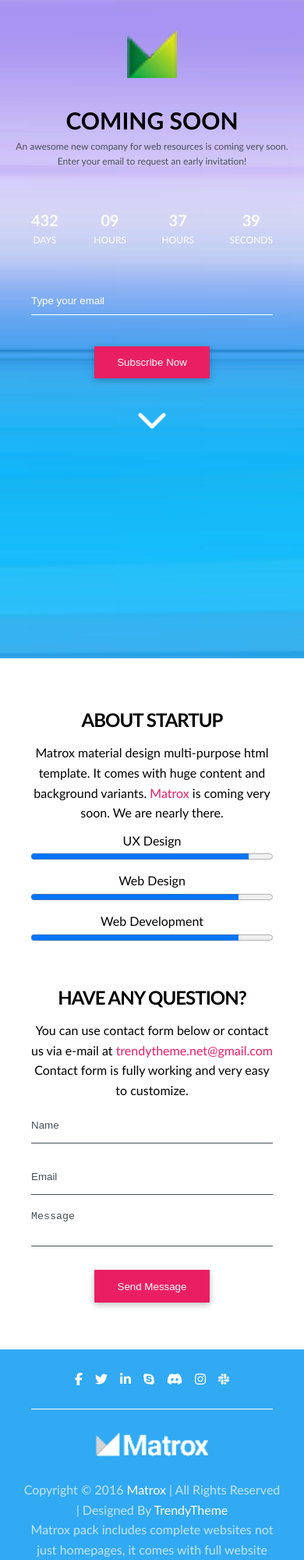
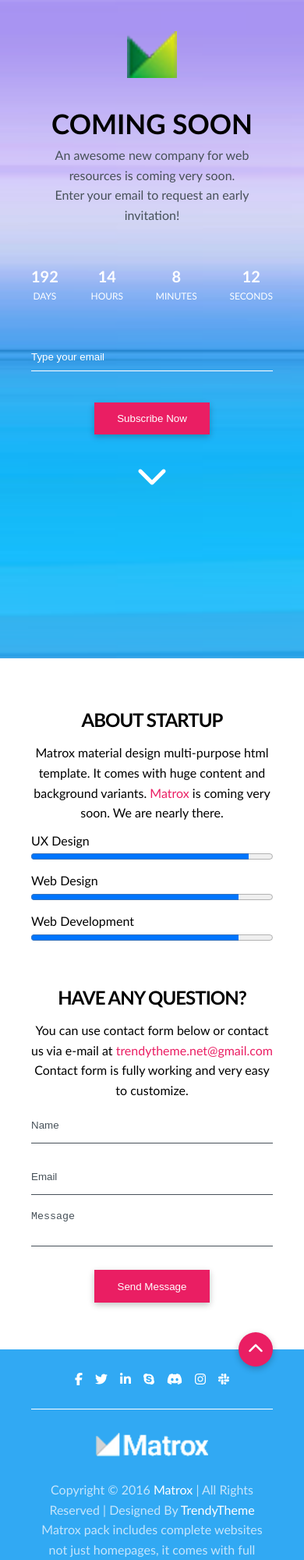
Before and after one commit to anonsas/06-matrox-website, a website: page index.html in a window 390 px wide. Shown: the top 2000 px of the page at 78% size. Drawn offline with Linux system fonts and the light colour scheme.

```diff
--- /dev/null
+++ b/app.js
@@ -0,0 +1,26 @@
+const secondsEl = document.getElementById('seconds');
+const minutesEl = document.getElementById('minutes');
+const hoursEl = document.getElementById('hours');
+const daysEl = document.getElementById('days');
+
+function clockHandler() {
+  const newYear = new Date(2022, 11, 31, 23, 59, 59);
+  const now = new Date();
+
+  const difference = newYear.getTime() - now.getTime();
+  const seconds = Math.floor((difference / 1000) % 60);
+  const mins = Math.floor((difference / 1000 / 60) % 60);
+  const hours = Math.floor((difference / 1000 / 60 / 60) % 24) - 1;
+  const days = Math.floor(difference / 1000 / 60 / 60 / 24);
+
+  console.log(days, hours, mins, seconds);
+
+  secondsEl.textContent = seconds;
+  minutesEl.textContent = mins;
+  hoursEl.textContent = hours;
+  daysEl.textContent = days;
+}
+
+setInterval(() => {
+  clockHandler();
+}, 1000);
--- a/css/base/breakpoints.css
+++ b/css/base/breakpoints.css
@@ -2,44 +2,52 @@
   width: 100%;
 }
 
-.container > .row {
+.container .row {
   width: 100rem;
   margin: 0 calc(50% - 50rem);
 }
 
-.container > .row-small {
+.container .row-small {
   width: 60rem;
   margin: 0 calc(50% - 30rem);
 }
 
 @media screen and (max-width: 1200px) {
-  .container > .row {
+  .container .row {
     width: 80rem;
     margin: 0 calc(50% - 40rem);
   }
 }
 
 @media screen and (max-width: 900px) {
-  .container > .row {
+  .container .row,
+  .container .row-small {
     width: 50rem;
     margin: 0 calc(50% - 25rem);
   }
 }
 
+@media screen and (max-width: 768px) {
+  .container .row,
+  .container .row-small {
+    width: 40rem;
+    margin: 0 calc(50% - 20rem);
+  }
+}
+
 @media screen and (max-width: 600px) {
-  .container > .row,
-  .container > .row-small {
+  .container {
+    padding: 0 6rem;
+  }
+  .container .row,
+  .container .row-small {
     width: 100%;
     margin: 0;
   }
-
-  .container .row {
-    padding: 0 6rem;
-  }
 }
 
-@media screen and (max-width: 430px) {
-  .container > .row {
+@media screen and (max-width: 400px) {
+  .container {
     padding: 0 4rem;
   }
 }
--- a/css/components/button.css
+++ b/css/components/button.css
@@ -2,6 +2,7 @@
   color: var(--white-color);
   background-color: var(--secondary-color);
   border: none;
+  text-decoration: none;
   box-shadow: rgba(0, 0, 0, 0.24) 0px 3px 8px;
   cursor: pointer;
 }
@@ -9,3 +10,20 @@
 .btn-submit {
   padding: 1em 2.2em;
 }
+
+.btn-scroll {
+  position: absolute;
+  right: 0;
+  bottom: -10rem;
+  padding: 1.2rem;
+  border-radius: 50%;
+  font-size: 2rem;
+
+  transform: translateY(50%);
+}
+
+@media screen and (max-width: 900px) {
+  .btn-scroll {
+    bottom: -6rem;
+  }
+}
--- a/css/layouts/about.css
+++ b/css/layouts/about.css
@@ -1,11 +1,13 @@
 .about {
-  position: relative;
-  padding: 10rem 0;
+  padding-top: 10rem;
+  padding-bottom: 10rem;
 }
 .about > .row {
   display: flex;
   justify-content: space-between;
   column-gap: 14rem;
+
+  position: relative;
 }
 
 .about .startup,
@@ -27,10 +29,14 @@
 .about .progress progress {
   width: 100%;
 }
+.about .progress label {
+  text-align: left;
+}
 
 @media screen and (max-width: 900px) {
   .about {
-    padding: 6rem 0;
+    padding-top: 6rem;
+    padding-bottom: 6rem;
   }
 
   .about > .row {
--- a/css/layouts/footer.css
+++ b/css/layouts/footer.css
@@ -34,7 +34,9 @@
 }
 
 .footer .footer__copyright {
-  padding: 3rem 0;
+  padding-top: 3rem;
+  padding-bottom: 3rem;
+
   display: flex;
   flex-direction: column;
   justify-content: center;
@@ -47,9 +49,6 @@
 }
 
 @media screen and (max-width: 600px) {
-  .footer .footer__copyright {
-    padding: 3rem;
-  }
   .footer .footer__logo {
     height: 3rem;
   }
--- a/css/layouts/hero.css
+++ b/css/layouts/hero.css
@@ -4,7 +4,8 @@
   background-repeat: no-repeat;
   background-size: cover;
 
-  padding: 10rem 0 2rem;
+  padding-top: 10rem;
+  padding-bottom: 2rem;
 }
 
 .hero > .row-small {
@@ -22,6 +23,7 @@
 
   padding-bottom: 1rem;
 }
+
 .heading__title {
   font-size: 4.8rem;
 }
@@ -38,13 +40,16 @@
     padding-bottom: 0;
   }
   .heading__subheading {
-    font-size: 1.2rem;
+    padding: 0 6rem;
   }
 }
 
-@media screen and (max-width: 600px) {
+@media screen and (max-width: 500px) {
   .heading__title {
-    font-size: 3rem;
+    font-size: 3.5rem;
+  }
+  .heading__subheading {
+    padding: 0 2rem;
   }
 }
 
@@ -53,6 +58,6 @@
     padding: 4rem 0;
   }
   .heading__subheading {
-    padding: 0 2rem;
+    padding: 0 4rem;
   }
 }
--- a/index.html
+++ b/index.html
@@ -22,6 +22,7 @@
       src="https://kit.fontawesome.com/5d415a95af.js"
       crossorigin="anonymous"
     ></script>
+    <script defer src="./app.js"></script>
   </head>
   <body>
     <!-- HERO SECTION -->
@@ -29,7 +30,7 @@
       <div class="row-small">
         <img src="./images/logo.png" alt="logo" class="hero__logo" />
 
-        <div class="container heading">
+        <div class="heading">
           <h1 class="heading__title">COMING SOON</h1>
           <div class="heading__subheading">
             <p>An awesome new company for web resources is coming very soon.</p>
@@ -50,7 +51,7 @@
 
           <div>
             <p id="minutes">37</p>
-            <p>HOURS</p>
+            <p>MINUTES</p>
           </div>
 
           <div>
@@ -112,6 +113,8 @@
             <button class="btn btn-submit">Send Message</button>
           </form>
         </div>
+
+        <a href="#hero" class="btn btn-scroll fa-solid fa-chevron-up"></a>
       </div>
     </section>
 
```
